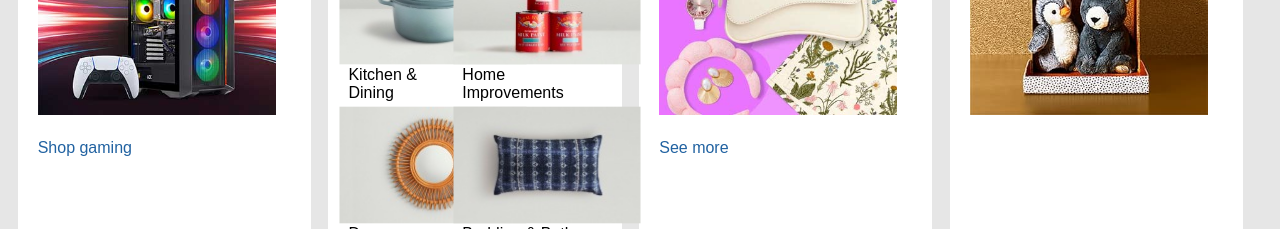
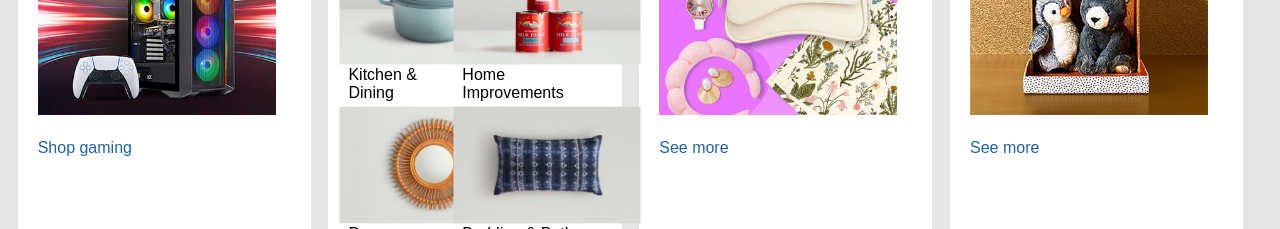
Before and after one commit to Ash2oP/amazon.com-clone, a plain HTML site: page docs/index.html in a window 1280 px wide. Shown: the part 1160-1389 px from the top of the page. Drawn offline with Linux system fonts and the light colour scheme.

Commit message:
added the missing footer of toys

```diff
--- a/docs/index.html
+++ b/docs/index.html
@@ -393,6 +393,11 @@
 
              </div>
 
+             <!-- Footer -->
+             <div class="layout-footer">
+              <a href="#">See more</a>
+             </div>
+
          </div>
 
          </div>
```
